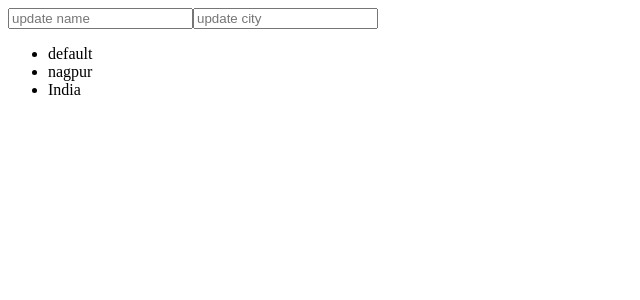
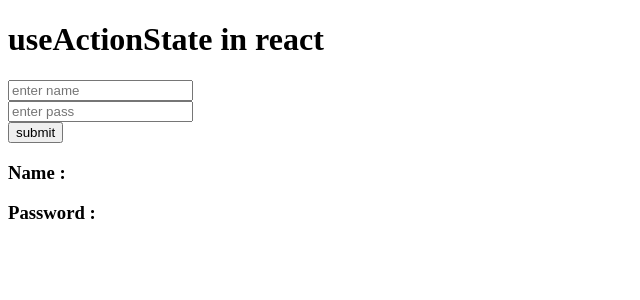
Before and after one commit to Raksha-coder/ReactPractice, a React (Vite) app: page / in a window 1280 px wide. Shown: the top 300 px of the page, without its empty margins (0-640 px from the left). Built offline with nearby package versions, Linux system fonts and the light colour scheme.

Commit message:
Implement useActionState

```diff
--- a/src/App.jsx
+++ b/src/App.jsx
@@ -1,5 +1,6 @@
 import LiftingUpStateParent from "./Components/LiftingUpStateParent"
 import UpdateObectUsingState from "./Components/UpdateObectUsingState";
+import UseActionState from "./Components/UseActionState";
 function App() {
   return (
     <>
@@ -27,7 +28,8 @@ function App() {
       {/* <UseTransition /> */}
       {/* <DerivedState /> */}
       {/* <LiftingUpStateParent /> */}
-      <UpdateObectUsingState />
+      {/* <UpdateObectUsingState /> */}
+      <UseActionState />
     </>
   )
 }
--- /dev/null
+++ b/src/Components/UseActionState.jsx
@@ -0,0 +1,54 @@
+import React, { useActionState } from 'react'
+
+const UseActionState = () => {
+
+
+  async function handleSubmit(previousData,formData){
+   //on submit action get trigger and it called this function.
+    console.log("submit");
+    let name = formData.get("name");
+    let pass = formData.get("password");
+
+
+    await new Promise((res)=> setTimeout(res,2000));
+
+    if(name && pass){
+      return {message:"data submitted",name,pass}
+    }else{
+      return{error:"error while submitting data",name,pass}
+    }
+
+  }
+  const [data,action,pending] = useActionState(handleSubmit,undefined);
+  //provide 3 things
+  //It get automatically update
+
+  return (
+    <div>
+        <h1>useActionState in react</h1>
+        <form action={action}>
+          <input type="text" placeholder='enter name' name='name'/>
+          <br />
+          <input type="password" placeholder='enter pass' name='password'/>
+          <br />
+          <button disabled={pending}>{pending ? "submitting" : "submit"}</button>
+        </form>
+        <div style={{color:"green"}}>
+          {
+            data?.message && <span>{data?.message}</span>
+          }
+        </div>
+
+        <div style={{color:"red"}}>
+          {
+            data?.error && <span>{data?.error}</span>
+          }
+        </div>
+
+        <h3>Name : {data?.name}</h3>
+        <h3>Password : {data?.pass}</h3>
+    </div>
+  )
+}
+
+export default UseActionState
```
